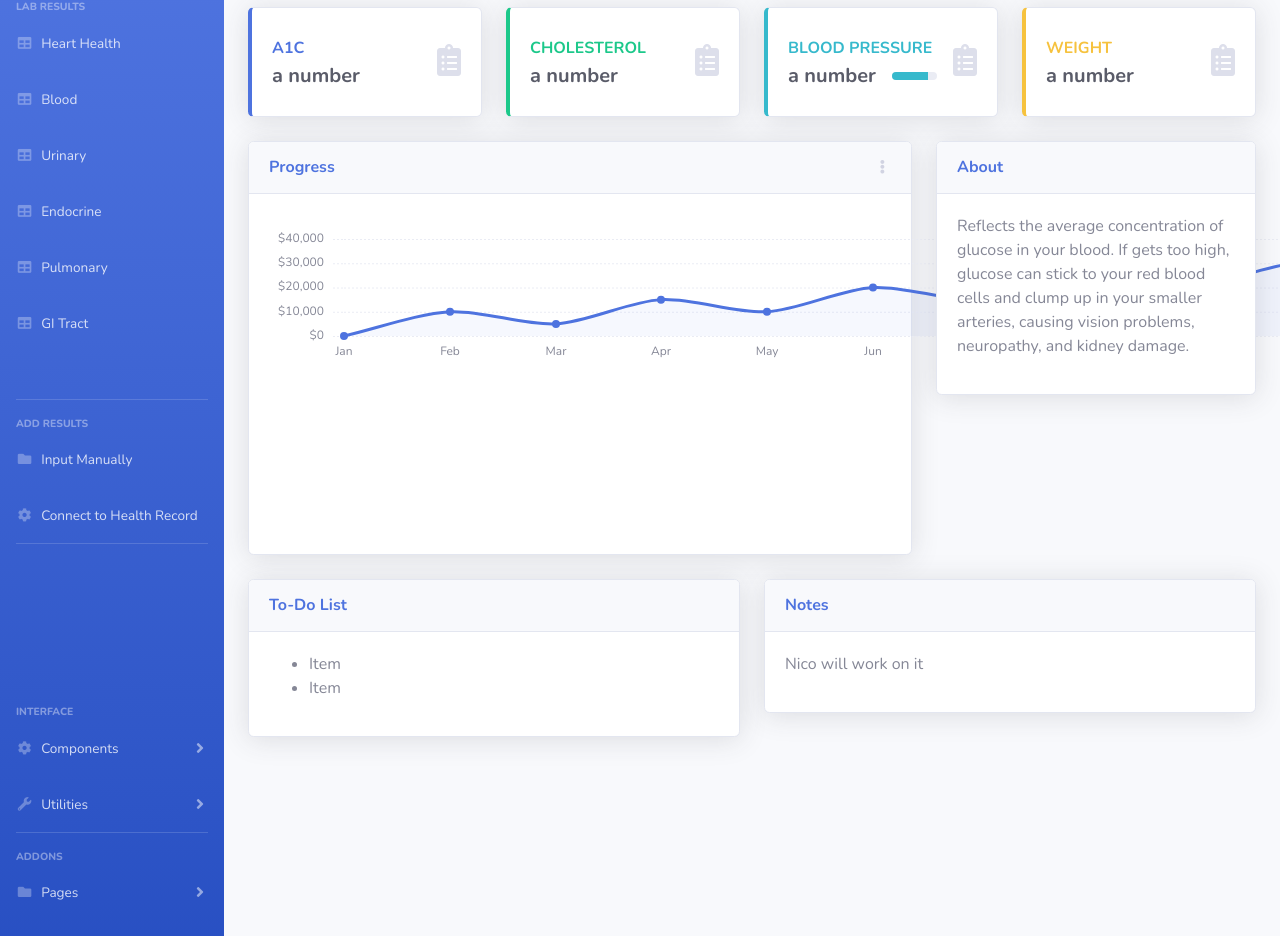
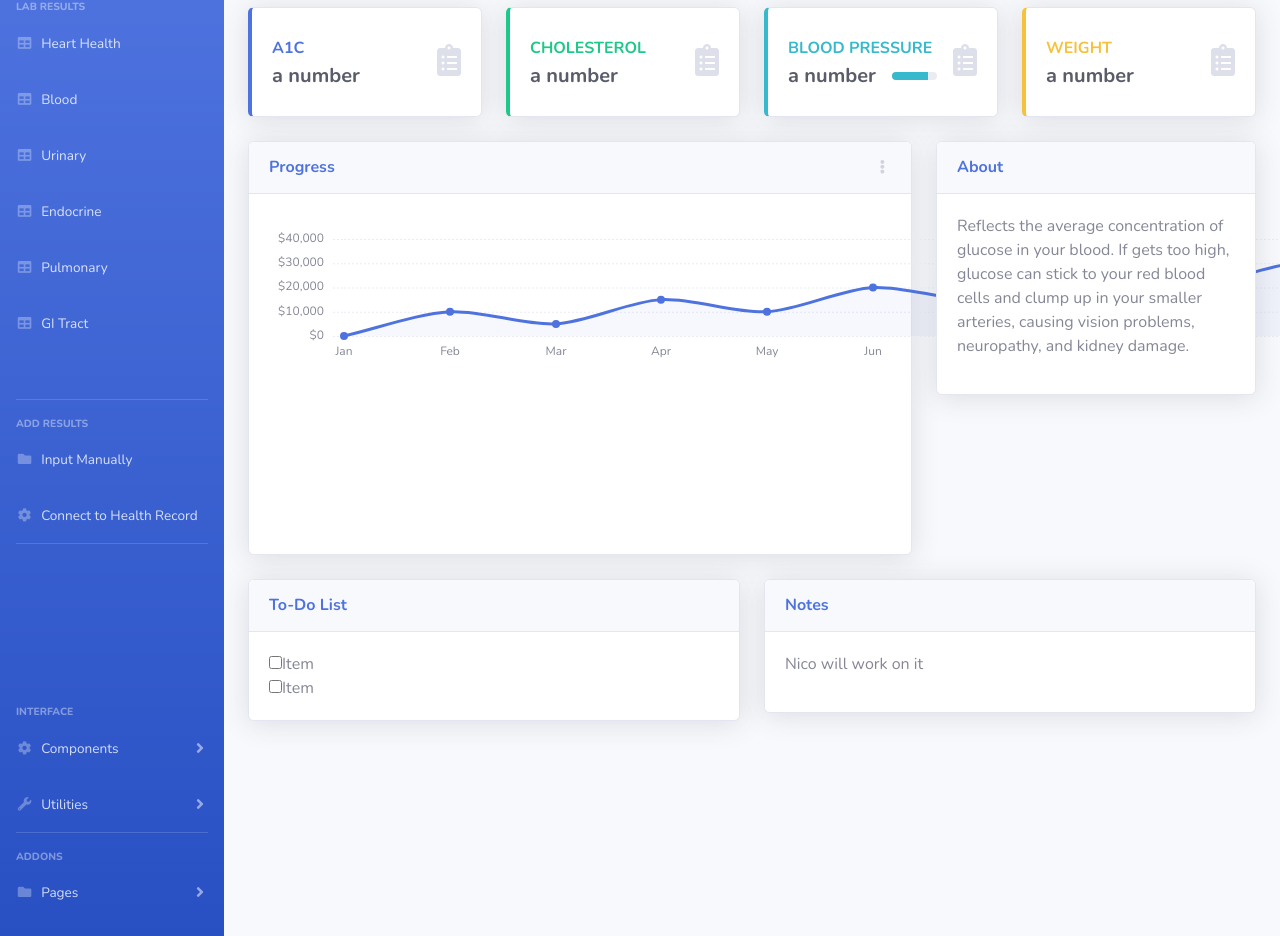
Before and after one commit to nbodkin/thinc2019, a website with bundled scripts: page index.html in a window 1280 px wide. Shown: the part 145-1081 px from the top of the page. Built offline with nearby package versions, Linux system fonts and the light colour scheme.

Commit message:
minor changes

```diff
--- a/index.html
+++ b/index.html
@@ -571,10 +571,12 @@
                   <h6 class="m-0 font-weight-bold text-primary">To-Do List</h6>
                 </div>
                 <div class="card-body">
-                  <ul>
-                    <li>Item</li>
-                    <li>Item</li>
-                  </ul>
+
+                  <form>
+                    <input type="checkbox" >Item<br>
+                    <input type="checkbox" >Item<br>
+                  </form>
+
                 </div>
               </div>
 
```
